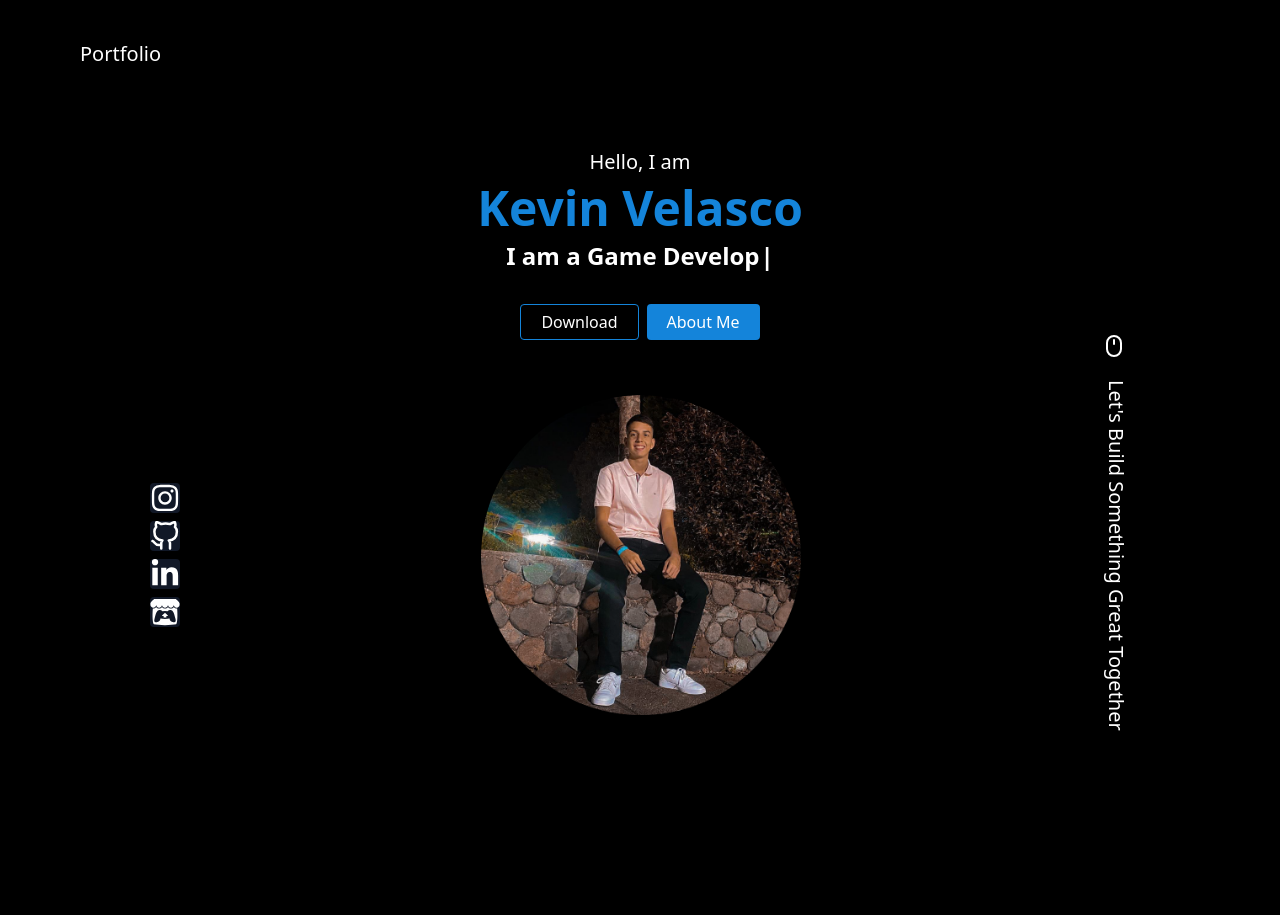
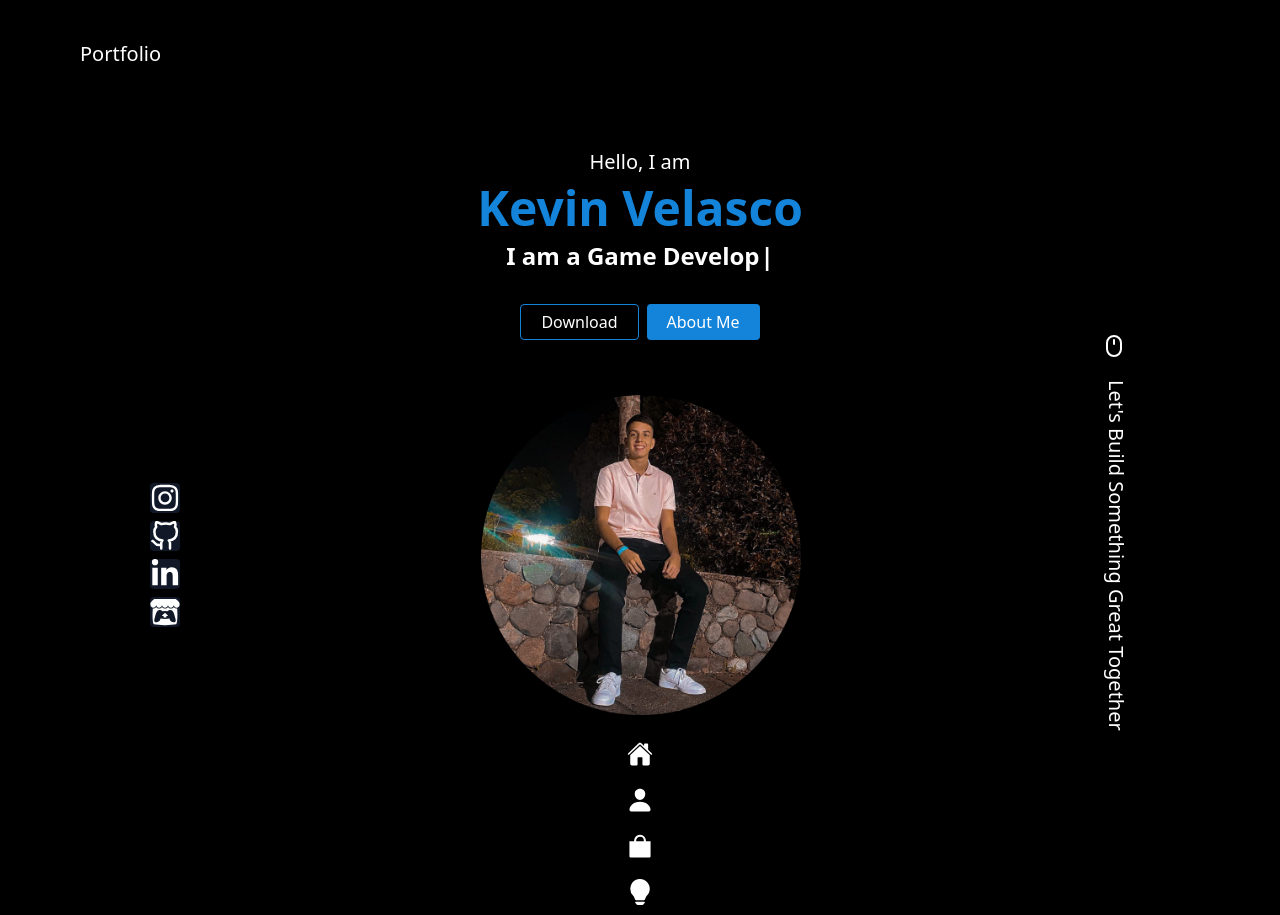
Before and after one commit to kelvinguetta1608/Portfolio-React, a React (Vite) app: page / in a window 1280 px wide. Before the commit the page ends 800 px from the top, so only its background shows below. Built offline with nearby package versions, Linux system fonts and the light colour scheme.

Commit message:
Selección de iconos para la barra del menú

```diff
--- a/package.json
+++ b/package.json
@@ -14,6 +14,7 @@
     "react": "^18.3.1",
     "react-dom": "^18.3.1",
     "react-icons": "^5.3.0",
+    "react-scroll": "^1.9.0",
     "smooth-scroll": "^16.1.3",
     "typewriter-effect": "^2.21.0"
   },
--- a/src/Components/Menu.jsx
+++ b/src/Components/Menu.jsx
@@ -1,7 +1,57 @@
+import {Link} from "react-scroll";
+import {IoHome, IoPerson, IoBagSharp} from "react-icons/io5"
+import { BsLightbulbFill } from "react-icons/bs";
+
 const Menu =()=>{
     return(
         <div>
+            <div className="flex justify-center flex-col items-center">
+                <Link activeClass="bg=[#1484da] rounded-full"
+                    to="Home"
+                    smooth={true}
+                    spy={true}
+                    offset={50}
+                    duration={500}
 
+                >
+
+                    <IoHome className="text-[26px] m-[10px] text-center"/>
+                </Link>
+                <Link activeClass="bg=[#1484da] rounded-full"
+                    to="Home"
+                    smooth={true}
+                    spy={true}
+                    offset={50}
+                    duration={500}
+
+                >
+
+                    <IoPerson className="text-[26px] m-[10px] text-center"/>
+                </Link>
+                <Link activeClass="bg=[#1484da] rounded-full"
+                    to="Home"
+                    smooth={true}
+                    spy={true}
+                    offset={50}
+                    duration={500}
+
+                >
+
+                    <IoBagSharp className="text-[26px] m-[10px] text-center"/>
+                </Link>
+                <Link activeClass="bg=[#1484da] rounded-full"
+                    to="Home"
+                    smooth={true}
+                    spy={true}
+                    offset={50}
+                    duration={500}
+
+                >
+
+                    <BsLightbulbFill className="text-[26px] m-[10px] text-center"/>
+                </Link>
+
+            </div>
         </div>
     );
 };
```
Also changed, not shown: 1 other file (tests, documents, lock files or other folders).
